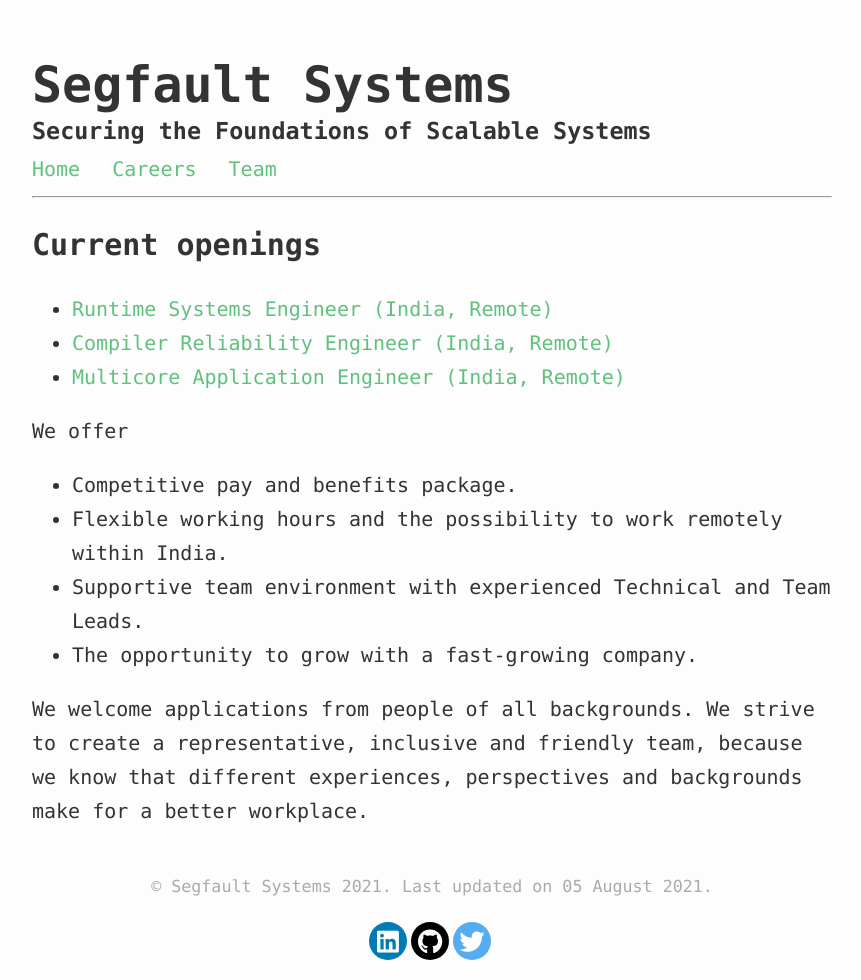
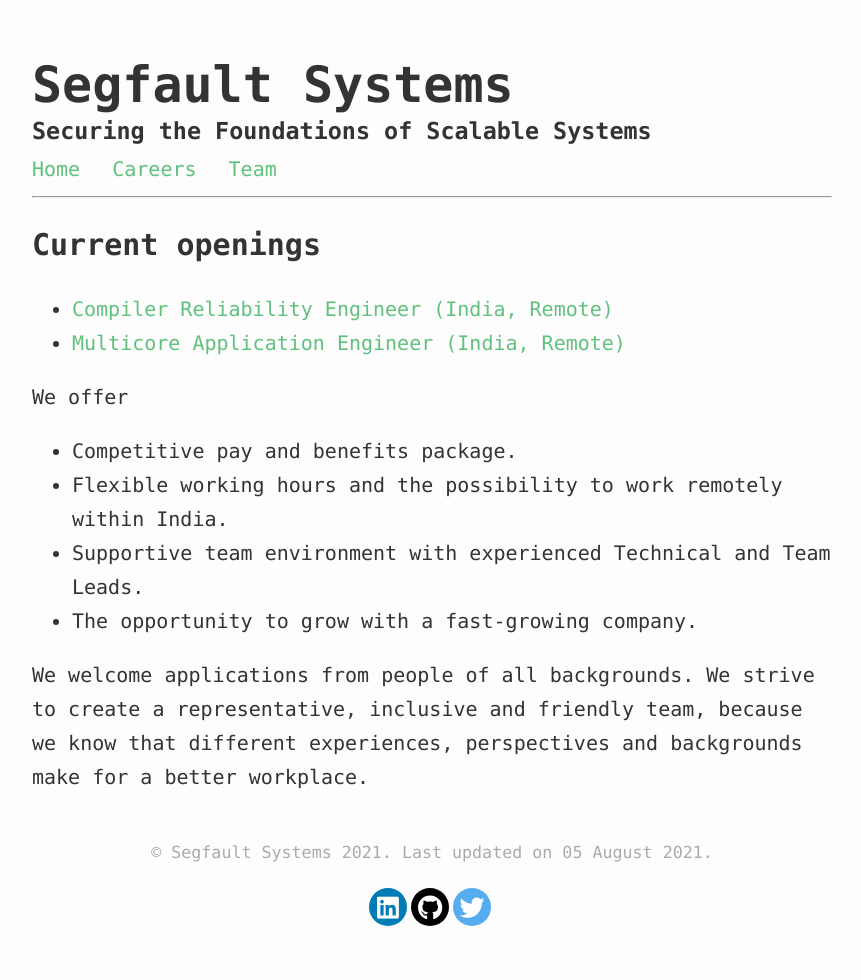
Before and after one commit to segfaultsystems/segfaultsystems.github.io, a Jekyll site: the page built from _pages/careers.md, in a window 1280 px wide. Shown: the whole page, without its empty margins (208-1069 px from the left). Built offline with Jekyll 4.4.1, drawn with Linux system fonts in a browser that asks for light colours; nearby versions of some CDN libraries; our own code applies the rules of GitHub Pages for plain Markdown files.

Commit message:
Remove runtime systems engineer job post

```diff
--- a/_pages/careers.md
+++ b/_pages/careers.md
@@ -6,7 +6,6 @@ published: true
 
 ## Current openings
 
-* [Runtime Systems Engineer (India, Remote)](runtime_systems_engineer.html)
 * [Compiler Reliability Engineer (India, Remote)](compiler_reliability_engineer.html)
 * [Multicore Application Engineer (India, Remote)](multicore_application_engineer.html)
 
```
Also changed, not shown: 2 other files.
